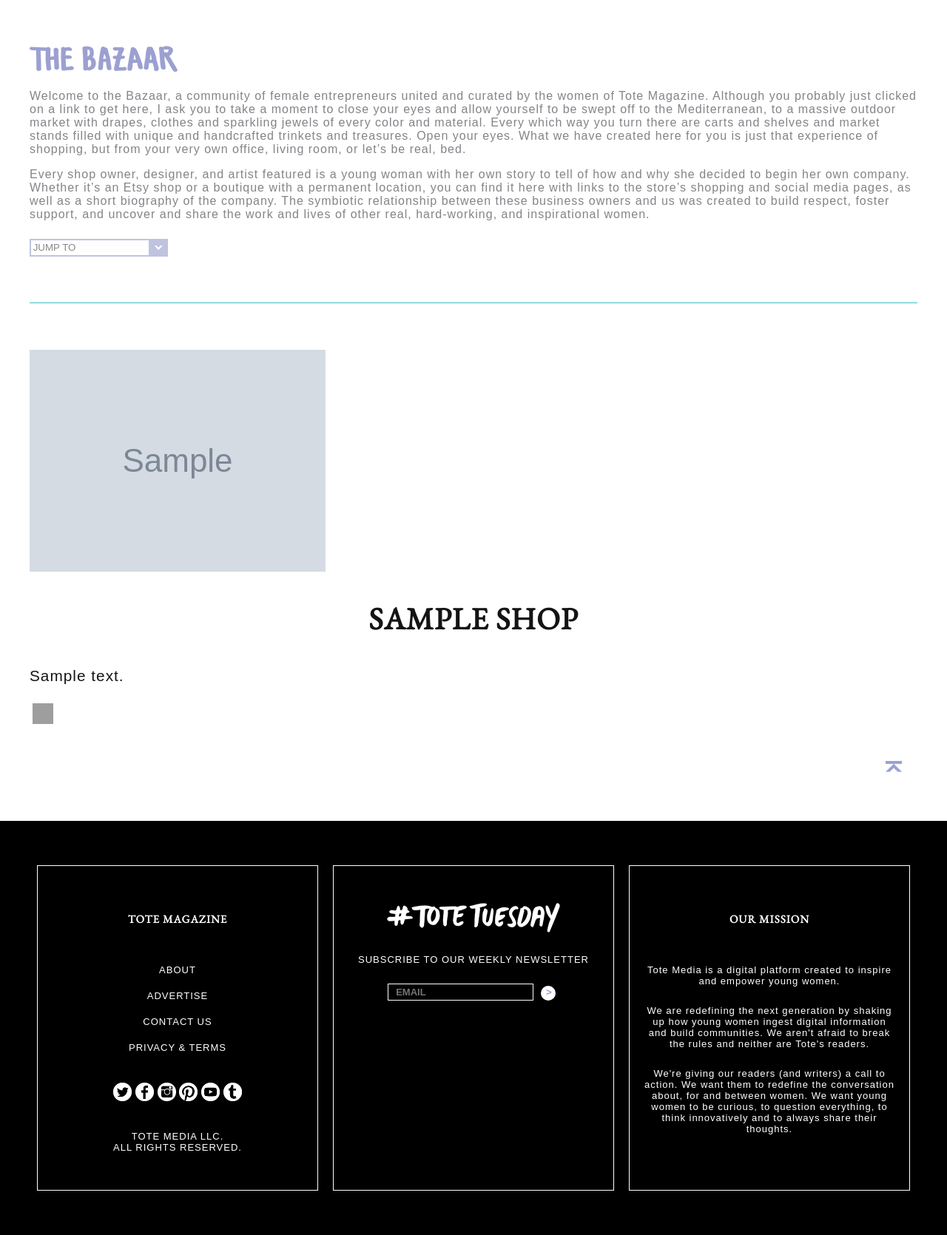
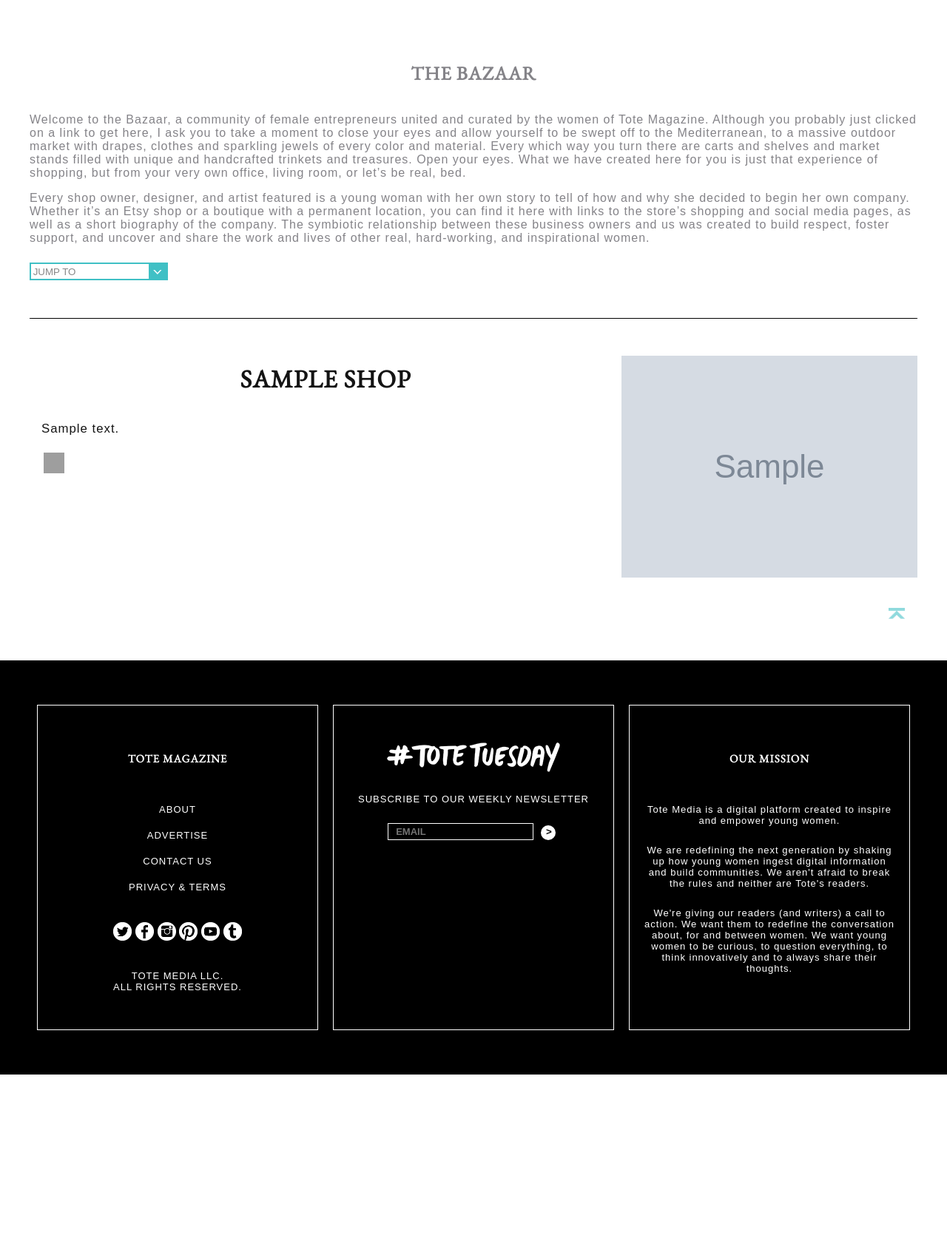
Before and after one commit to devonwarren/totemag, a Django app: template templates/bazaar.html in a window 1280 px wide. Shown: the part 50-1720 px from the top of the page at 74% size. After the commit the page ends 1503 px from the top, so only its background shows below. Run offline with Django 3.2, Linux system fonts and the light colour scheme; the template is opened without the code that fills it: most values are stand-ins (such as "Sample title", 1, 10 or a date in 2020); grey boxes marked "Sample" are stand-in pictures; style sheets or scripts are compiled from the project's sources; some libraries are stand-ins or nearby versions; grey boxes are pictures that could not be loaded.

Commit message:
fix bazaar page

```diff
--- a/static/scss/style.scss
+++ b/static/scss/style.scss
@@ -205,8 +205,8 @@ sidebar {
         width: 100px;
         color: #FFFFFF;
         height: 1px;
-        border-color: #000;
-        background: #000;
+        border-color: #111;
+        background: #111;
     }
     ul {
         list-style: none;
@@ -230,7 +230,7 @@ sidebar {
                 height: auto;
             }
             a {
-                color: #000;
+                color: #111;
                 text-transform: uppercase;
                 font-size: 13px;
             }
@@ -445,7 +445,7 @@ h2 {
             height: 20px;
             padding: 0px 0px 3px 2px;
             font-weight: bold;
-            color: #9E9CD1;
+            color: #000;
             background-color: #FFFFFF;
             margin: 0 5px;
         }
@@ -510,7 +510,7 @@ h2 {
         height: 20px;
         padding: 0px 0px 3px 2px;
         font-weight: bold;
-        color: #9E9CD1;
+        color: #000;
         background-color: #FFFFFF;
         margin: 0 5px;
     }
@@ -734,7 +734,7 @@ article blockquote {
     #goto_bazaar {
         margin-top: .6em;
         min-width: 14em;
-        border: solid 2px #bfc3e0;
+        border: solid 2px $primary-color;
         padding: .2em 3em .2em .2em;
         color: #888888;
         outline: none;
@@ -743,9 +743,9 @@ article blockquote {
         background: url(../images/icons/dropdown_arrow.png) white center right no-repeat;
     }
     article {
-        font-size: 1.3em;
-        clear: both;
-        border-top: solid 1px $primary-color;
+        display: flex;
+        flex-wrap: wrap;
+        border-top: solid 1px #000;
         margin-top: 3em;
         padding-top: 2em;
 
@@ -753,14 +753,35 @@ article blockquote {
             font-size: 2em;
             padding-top: .6em;
         }
+        .text {
+            flex: 2;
+            padding: 1rem;
+        }
+        .images {
+            flex: 1;
+            text-align: center;
+
+            img {
+                margin: 0 auto
+            }
+        }
+        &:nth-child(even) {
+            .text {
+                order: 1;
+            }
+            .images {
+                order: 0;
+            }
+        }
         .top {
-            float: right;
-            clear: both;
+            width: 100%;
+            order: 3;
 
             img {
                 width: 22px;
                 height: 15px;
                 padding: 1em;
+                float: right;
             }
         }
     }
--- a/templates/about.html
+++ b/templates/about.html
@@ -9,7 +9,7 @@
         <div class="container">
 
             {% load staticfiles %}
-            <h1><img src="{% static "images/headings/our_story.png" %}" alt="Our Story" class="page-title"></h1>
+            <h2>Our Story</h2>
 
             <div class="intro">
                 <p>The idea for Tote Magazine started when then college student Shelby Newsome realized there wasn’t a magazine specifically for her – a college girl! There were teen magazines and young professional magazines, but nothing for the in-between that a college girl could fully relate to.</p>
--- a/templates/bazaar.html
+++ b/templates/bazaar.html
@@ -9,7 +9,7 @@
             <div class="container">
 
             {% load staticfiles %}
-            <h1><img src="{% static "images/headings/the_bazaar.png" %}" alt="The Bazaar" class="page-title"></h1>
+            <h2>The Bazaar</h2>
 
 
             <div class="intro">
@@ -29,10 +29,8 @@
             {% for shop in shops %}
             <article>
                 <a name="shop-{{ shop.id }}"></a>
-                {% cycle 'right' 'left' as contentside silent %}
 
-                {% if contentside == 'left' %}
-                <div class="column one-half wide-60">
+                <div class="text">
                     <h2>{{ shop.title }}</h2>
                     <p>{{ shop.body|safe }}</p>
                     <p class="share-icons">
@@ -43,13 +41,8 @@
                         {% endfor %}
                     </p>
                 </div>
-                {% endif %}
 
-                {% if contentside == 'right' %}
-                <div class="column one-half wide-40">
-                {% elif contentside == 'left' %}
-                <div class="column one-half wide-40 last">
-                {% endif %}
+                <div class="images">
                     <p><img src="{{ shop.image1_web.url }}"></p>
 
                     {% if shop.image2 %}
@@ -57,19 +50,6 @@
                     {% endif %}
                 </div>
 
-                {% if contentside == 'right' %}
-                <div class="column one-half wide-60 last">
-                    <h2>{{ shop.title }}</h2>
-                    <p>{{ shop.body|safe }}</p>
-                    <p class="share-icons">
-                        {% for site,location in shop.social_media.items %}
-                            {% if location %}
-                                <a href="{{ location }}" title="{{ site }}"><img src="{% static "images/icons/social_" %}{{ site }}_dark.png"></a>
-                            {% endif %}
-                        {% endfor %}
-                    </p>
-                </div>
-                {% endif %}
                 <div class="top"><a href="#top"><img src="{% static "images/icons/top.png" %}"></a></div>
             </article>
             {% endfor %}
--- a/templates/videos.html
+++ b/templates/videos.html
@@ -9,7 +9,7 @@
         <div class="container">
 
             {% load staticfiles %}
-            <h1>OUR VIDEO</h1>
+            <h2>Our Videos</h2>
 
             <p><center>Stay tuned for our video section.</center></p>
 
```
Also changed, not shown: static/images/icons/dropdown_arrow.png, static/images/icons/dropdown_arrow.svg (added), static/images/icons/top.png.
